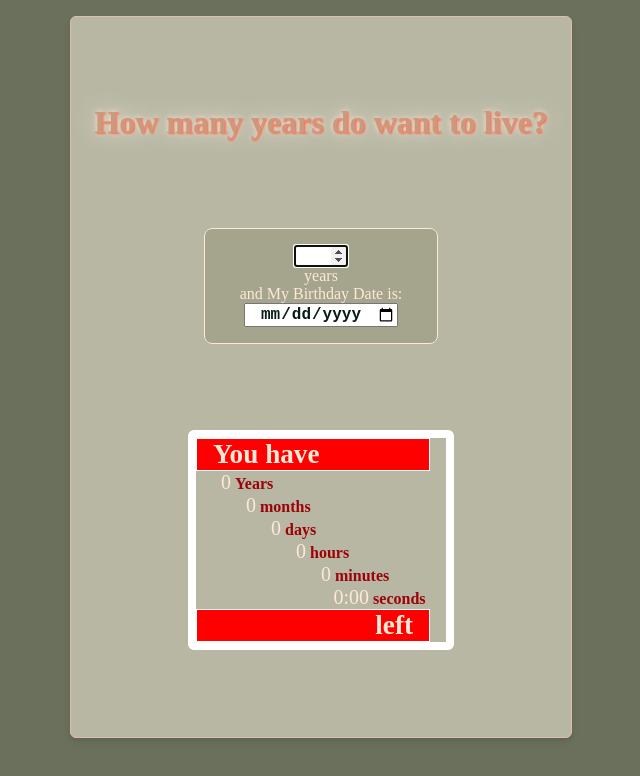
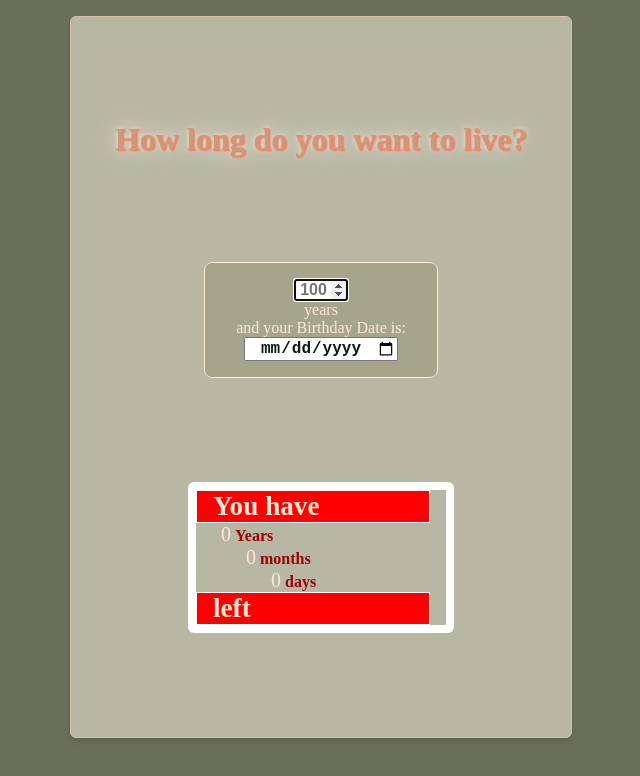
Before and after one commit to Odisseu93/years-left, a plain HTML site: page index.html in a window 1280 px wide. Shown: the whole page, without its empty margins (319-959 px from the left). Drawn offline with Linux system fonts and the light colour scheme.

Commit message:
update index.html

```diff
--- a/index.html
+++ b/index.html
@@ -8,17 +8,19 @@
   <link rel="stylesheet" href="./src/css/style.css">
   <title>Years Left</title>
 </head>
+
 <body>
   <div class="container">
-    <h1>How many years do want to live?</h1>
+    <h1>How long do you want to live?</h1>
     <form class="form">
       <fieldset class="field-user-input">
         <label for="yearsTarget" name="years" class="lbl-user-inp">
         </label>
-        <input type="number" id="yearsTarget" name="yearsTarget" class="user-input user-input-years" autofocus>
+        <input type="number" id="yearsTarget" name="yearsTarget" placeholder='100' class="user-input user-input-years"
+          autofocus>
         <span class="years">years</span>
         <label for="bDate" class="lbl-user-inp">
-          and My Birthday Date is:
+          and your Birthday Date is:
         </label>
         <input type="date" id="bDate" name="birthday" class="user-input user-input-bDay">
       </fieldset>
@@ -31,12 +33,12 @@
       <span class='timer__text'><b>months</b></span><br>
       <span id='timerDays'>0</span>
       <span class='timer__text'><b>days</b></span><br>
-      <span id='timerHours'>0</span>
-      <span class='timer__text'><b>hours</b></span><br>
-      <span id='timerMinutes'>0</span>
-      <span class='timer__text'><b>minutes</b></span><br>
-      <span id='timerSeconds'>0:00</span>
-      <span class='timer__text'><b>seconds</b></span>
+      <!--           <span id='timerHours'>0</span>
+            <span class='timer__text'><b>hours</b></span><br>
+            <span id='timerMinutes'>0</span>
+            <span class='timer__text'><b>minutes</b></span><br>
+            <span id='timerSeconds'>0:00</span>
+            <span class='timer__text'><b>seconds</b></span> -->
       <h2>left</h2>
     </div>
   </div>
```
